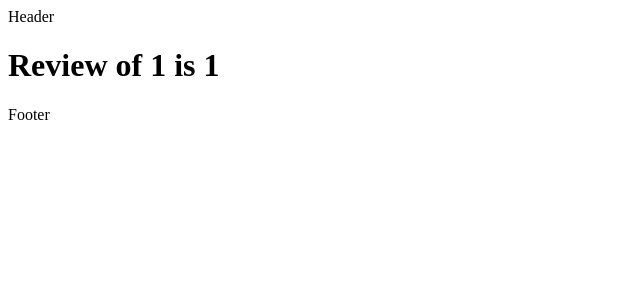
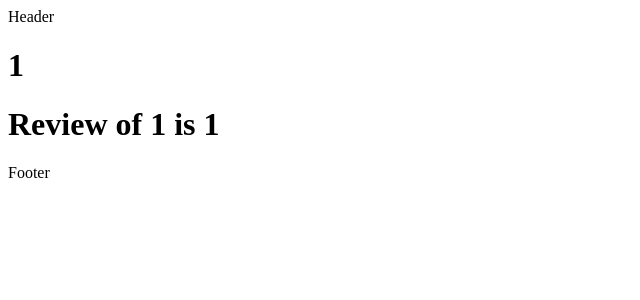
Before and after one commit to apurboroy7077/next_js_learning, a Next.js app in the folder hello_world/: page /products/1/reviews/1 in a window 1280 px wide. Shown: the top 300 px of the page, without its empty margins (0-640 px from the left). Built offline with nearby package versions, Linux system fonts and the light colour scheme.

Commit message:
Error Handling, Lesson 24, Date 23/2/2024, 12:50 PM

```diff
--- /dev/null
+++ b/hello_world/src/app/blog/loading.tsx
@@ -0,0 +1,5 @@
+const loading = () => {
+  return <div>loading</div>;
+};
+
+export default loading;
--- a/hello_world/src/app/docs/[...slug]/page.tsx
+++ b/hello_world/src/app/docs/[...slug]/page.tsx
@@ -1,3 +1,5 @@
+import ar7id from "ar7id";
+
 type paramsType = {
   params: {
     slug: string[];
@@ -11,7 +13,7 @@ const page = ({ params }: paramsType) => {
         <h1>Docs Home Page</h1>
       </div>
       {params.slug.map((product) => {
-        return <h3>{product}</h3>;
+        return <h3 key={ar7id()}>{product}</h3>;
       })}
     </>
   );
--- a/hello_world/src/app/order/page.tsx
+++ b/hello_world/src/app/order/page.tsx
@@ -2,7 +2,7 @@
 
 import { useRouter } from "next/navigation";
 
-const page = () => {
+const Page = () => {
   let router = useRouter();
   let handleClick = () => {
     router.push("/");
@@ -37,4 +37,4 @@ const page = () => {
   );
 };
 
-export default page;
+export default Page;
--- a/hello_world/src/app/products/[productId]/reviews/[reviewId]/page.tsx
+++ b/hello_world/src/app/products/[productId]/reviews/[reviewId]/page.tsx
@@ -7,13 +7,22 @@ type paramsType = {
     reviewId: string;
   };
 };
+let getRandomInt = (count: number) => {
+  let processedNumber = Math.floor(Math.random() * count);
+  return processedNumber;
+};
 const page = ({ params }: paramsType) => {
   let { productId, reviewId } = params;
   if (reviewId.length > 10) {
     notFound();
   }
+  let random = getRandomInt(10);
+  if (random > 5) {
+    throw new Error("This Error is thrown Intentionally");
+  }
   return (
     <div>
+      <h1>{random}</h1>
       <h1>
         Review of {productId} is {reviewId}
       </h1>
```
Also changed, not shown: hello_world/src/app/products/[productId]/reviews/[reviewId]/error.tsx (added, +13 -0 lines).
